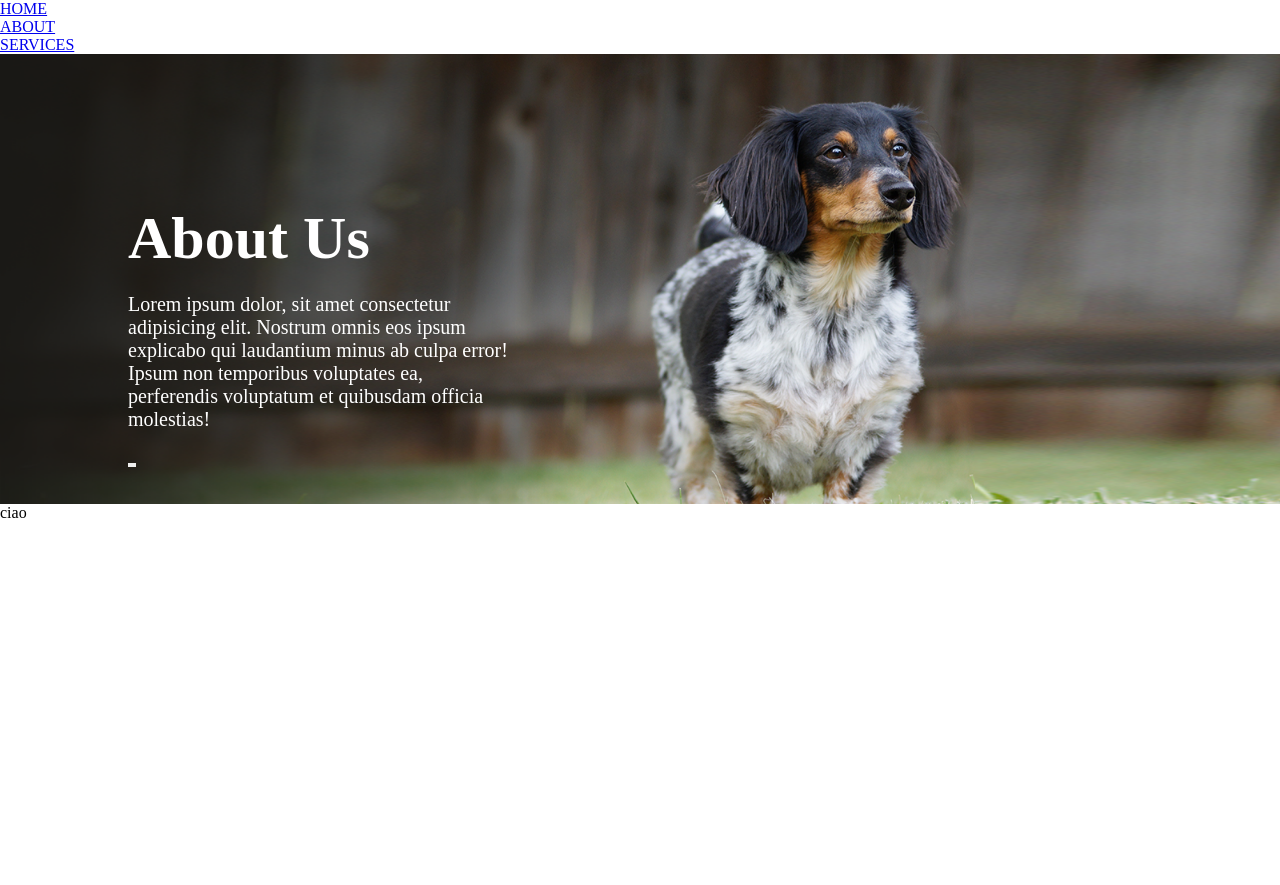
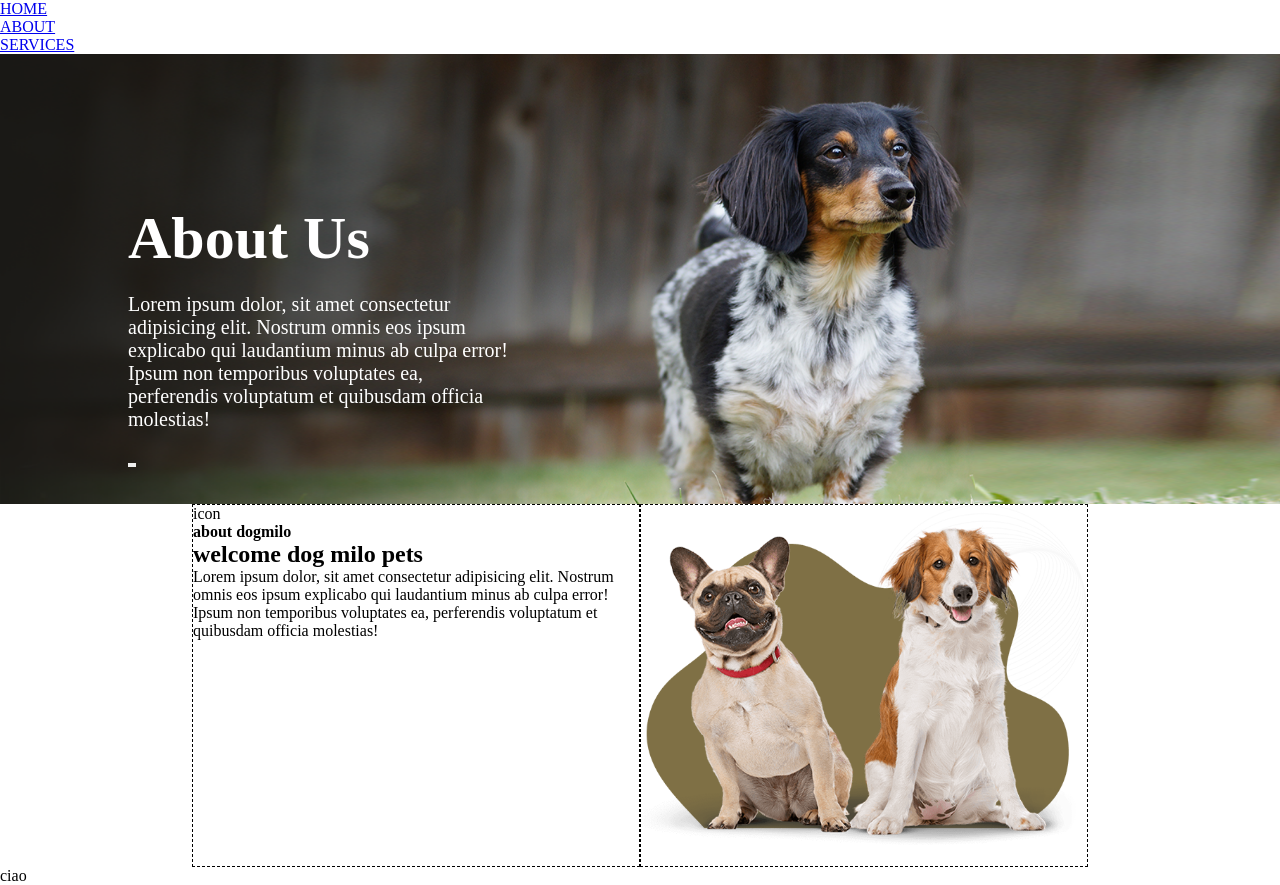
Before and after one commit to FraCuboni/proj-html-vuejs, a Vue app: page /about in a window 1280 px wide. Before the commit the page ends 800 px from the top, so only its background shows below. Built offline with nearby package versions, Linux system fonts and the light colour scheme.

Commit message:
feat: add img general scss

```diff
--- a/src/components/pages/AppAbout.vue
+++ b/src/components/pages/AppAbout.vue
@@ -23,13 +23,46 @@ export default{
 </script>
 
 <template>
-  <AppJumbo backgroundImage="/public/img/AppAbout/banner4.png" title="About Us" :subtitle="store.lorem" />
+  <AppJumbo backgroundImage="/public/img/AppAbout/banner4.png" title="About Us" :subtitle="store.lorem"/>
+
+  <!-- WELCOME DOGMILO PETS CONTAINER-->
+  <div class="container">
+
+    <!-- text side -->
+    <div class="box">
+      <div class="about-dogmilo">
+        <div>icon</div>
+        <div><h4>about dogmilo</h4></div>
+      </div>
+
+      <div class="paragraph">
+
+        <h2>welcome dog milo pets</h2>
+        <p> {{ store.lorem }} </p>
+
+      </div>
+    </div>
+
+    <!-- img side -->
+    <div class="box">
+      <img src="/public/img/AppAbout/about-dog.png" alt="">
+    </div>
+  </div>
 </template>
 
 <style lang="scss" scoped>
 @use '../../styles/partials/mixins' as *;
 @use '../../styles/partials/variables' as *;
 
+.container{
+  display: flex;
+  min-height: 30px;
+  .box{
+    width: 50%;
+    border: 1px dashed black;
+  }
+}
+
 
 
 </style>
--- a/src/styles/general.scss
+++ b/src/styles/general.scss
@@ -8,3 +8,8 @@
     width: 70%;
     margin: 0 auto;
 }
+
+img {
+    width: 100%;
+    max-height: 100%;
+}
```
